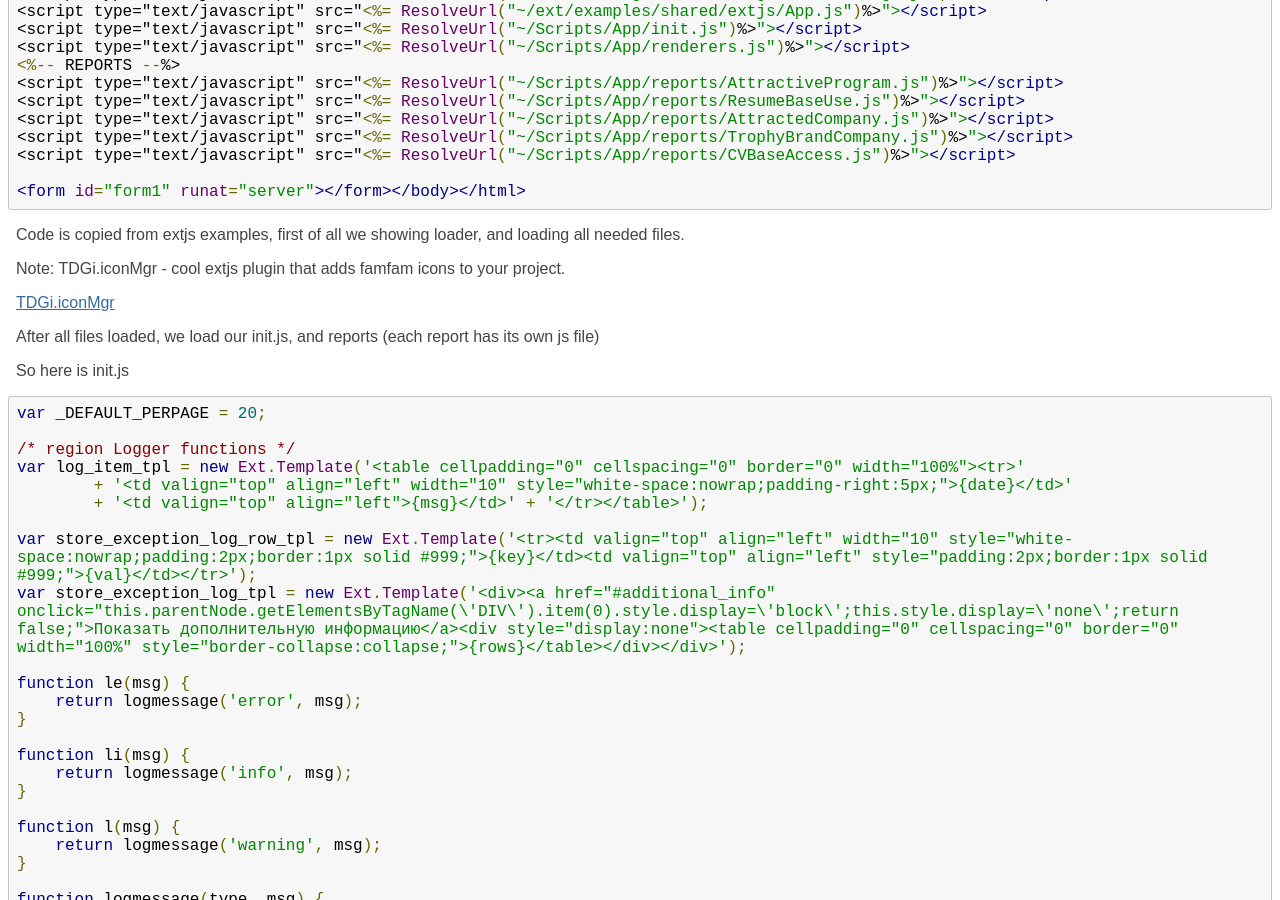
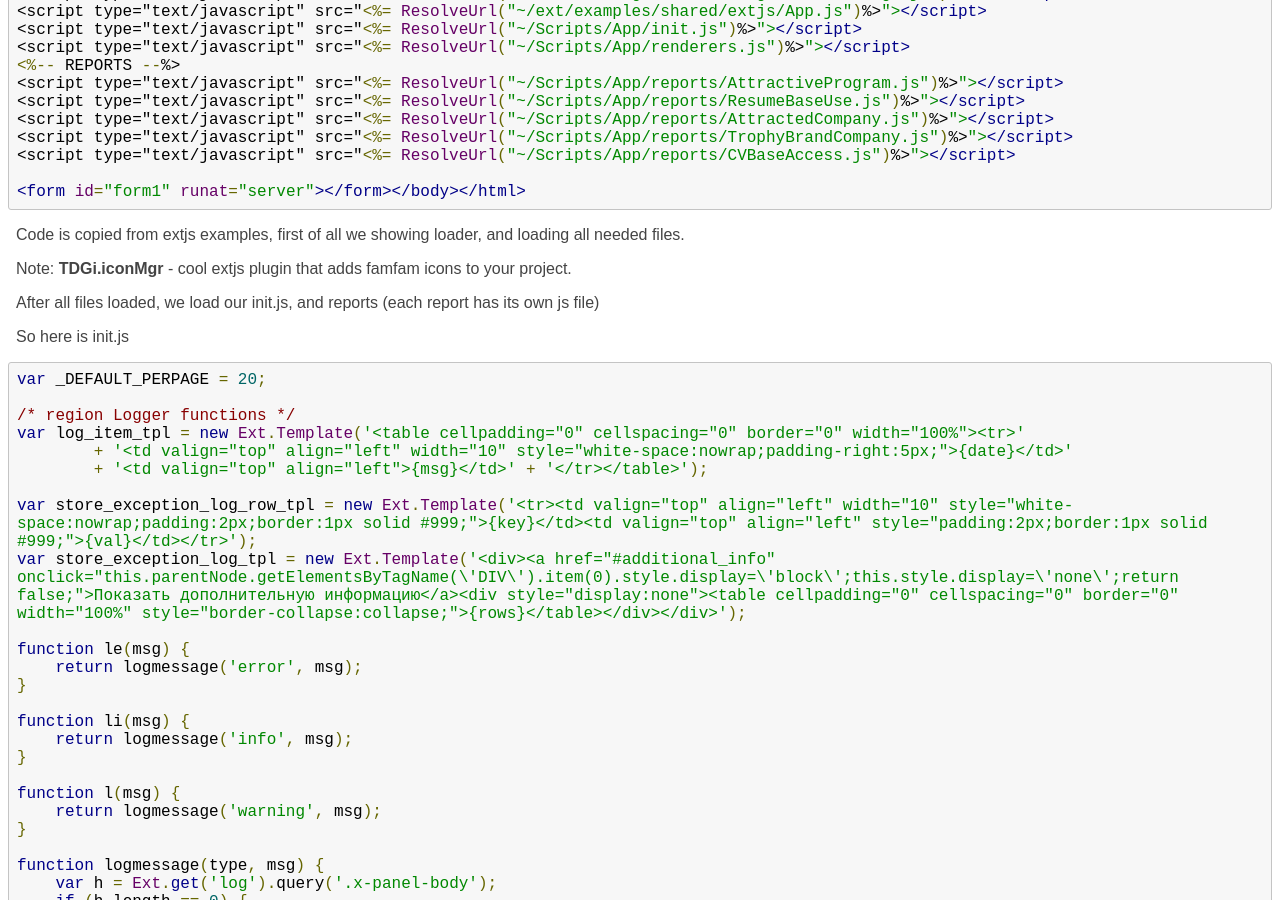
Before and after one commit to michaelbramwell/mac2000.github.com, a Jekyll site: the page built from _posts/2011-04-22-extjs-report-tool.md, in a window 1280 px wide and 900 px high, scrolled down 2279 px. Built offline with Jekyll 4.4.1, drawn with Linux system fonts in a browser that asks for light colours.

Commit message:
removed heavy tdgi archive

```diff
--- a/_posts/2011-04-22-extjs-report-tool.md
+++ b/_posts/2011-04-22-extjs-report-tool.md
@@ -110,9 +110,7 @@ Main page code:
 
 Code is copied from extjs examples, first of all we showing loader, and loading all needed files.
 
-Note: TDGi.iconMgr - cool extjs plugin that adds famfam icons to your project.
-
-[TDGi.iconMgr](/images/wp/TDGi.iconMgr.zip)
+Note: **TDGi.iconMgr** - cool extjs plugin that adds famfam icons to your project.
 
 After all files loaded, we load our init.js, and reports (each report has its own js file)
 
```
Also changed, not shown: 1 other file.
